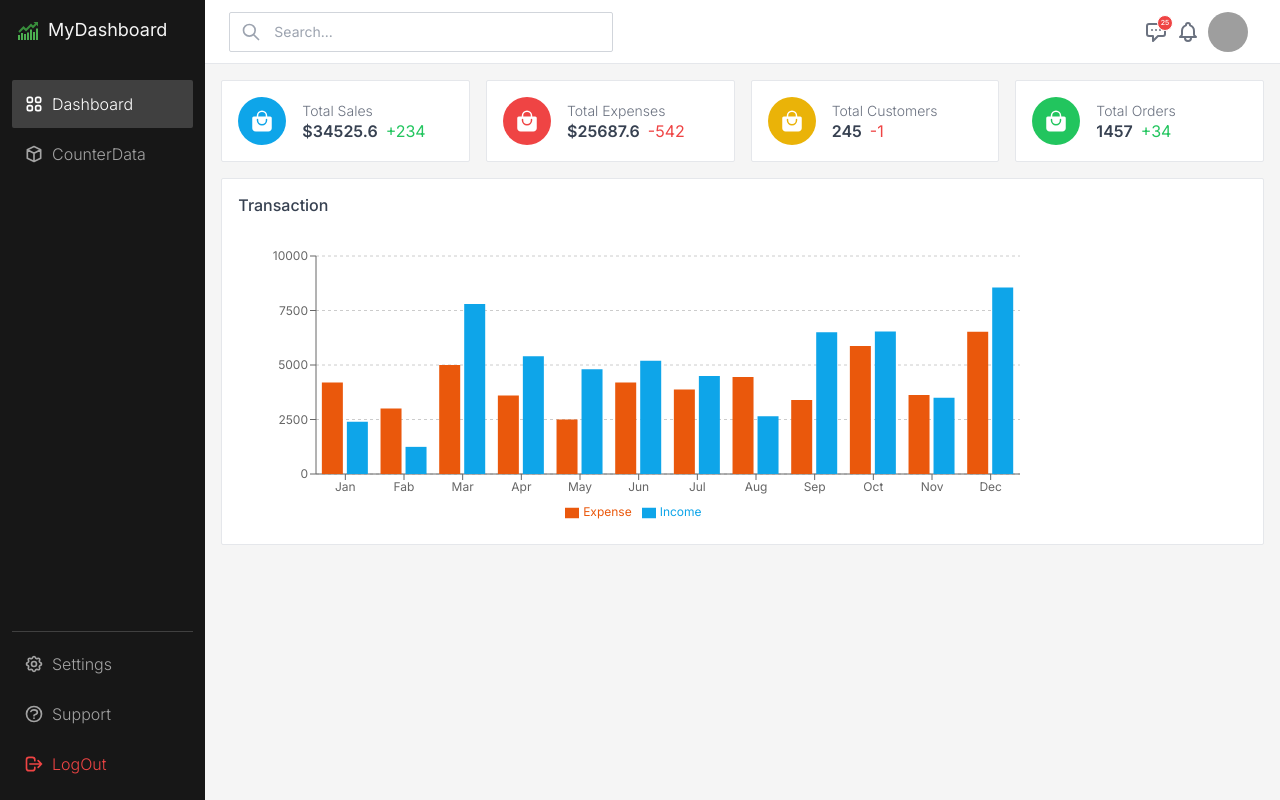
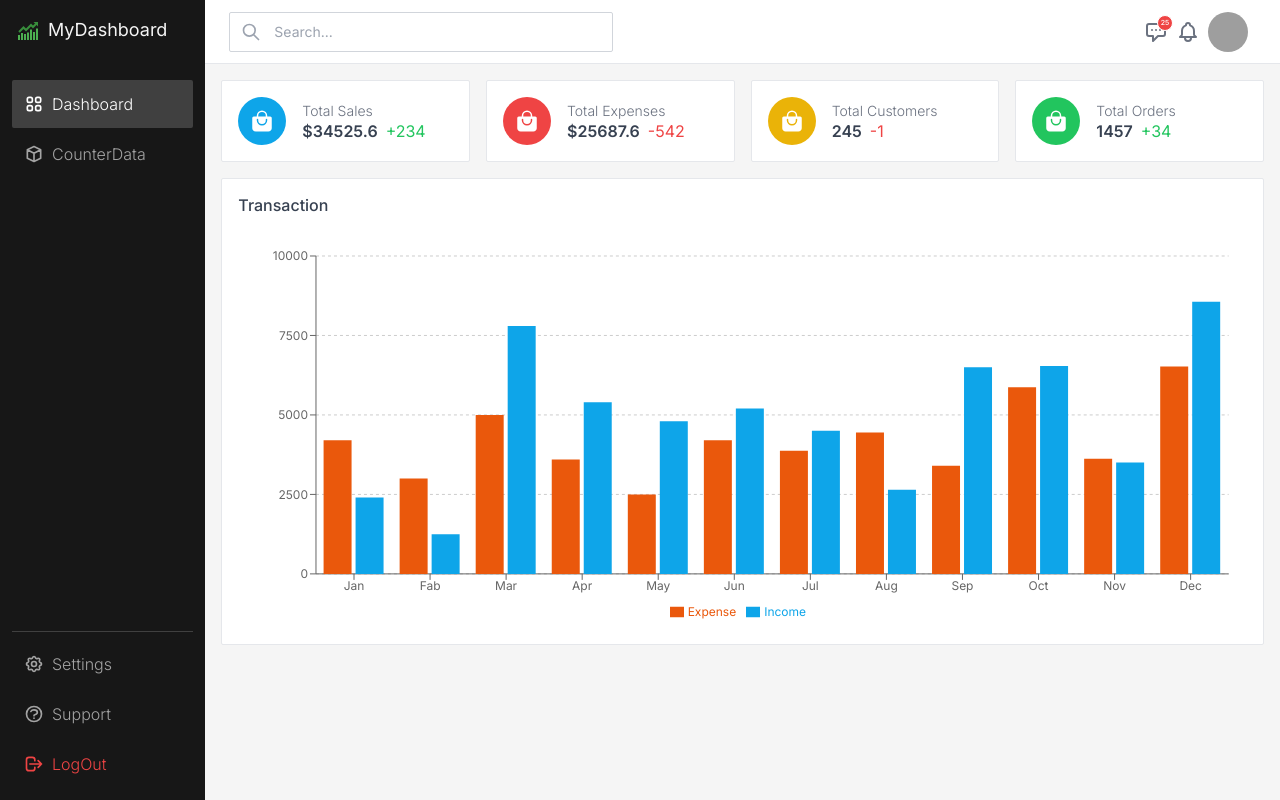
Before and after one commit to TVasyl/react_dashboard, a React (Create React App) app: page / in a window 1280 px wide. Built offline with nearby package versions, Linux system fonts and the light colour scheme; grey boxes are pictures that could not be loaded.

Commit message:
resolve problem with ResponsiveContainer

```diff
--- a/src/containers/TransactionChart/TransactionChart.jsx
+++ b/src/containers/TransactionChart/TransactionChart.jsx
@@ -1,5 +1,5 @@
 import React from 'react'
-import { Bar, BarChart, CartesianGrid, Legend, Tooltip, XAxis, YAxis } from 'recharts';
+import { Bar, BarChart, ResponsiveContainer, CartesianGrid, Legend, Tooltip, XAxis, YAxis } from 'recharts';
 
 import data from './data.json'
 
@@ -10,19 +10,18 @@ export const TransactionChart = () => {
         <div className='h-[22rem] bg-white p-4 rounded-sm border border-gray-200 flex flex-col flex-1'>
             <strong className='text-gray-700 font-medium'>Transaction</strong>
             <div className="w-full mt-3 flex-1 text-xs">
-                {/* <ResponsiveContainer
+                <ResponsiveContainer
                     width="100%"
                     height="100%"
-                > */}
+                    initialDimension={{ width: 600, height: 400 }}
+                >
                     <BarChart
-                        width={800}
-                        height={300}
                         data={data}
                         margin={{
                             top: 28,
                             right: 18,
                             left: 18,
-                            bottom: 8,
+                            bottom: 8
                         }}
                     >
                         <CartesianGrid
@@ -42,7 +41,7 @@ export const TransactionChart = () => {
                             fill="#0ea5e9"
                         />
                     </BarChart>
-                {/* </ResponsiveContainer> */}
+                </ResponsiveContainer>
             </div>
         </div>
     );
```
